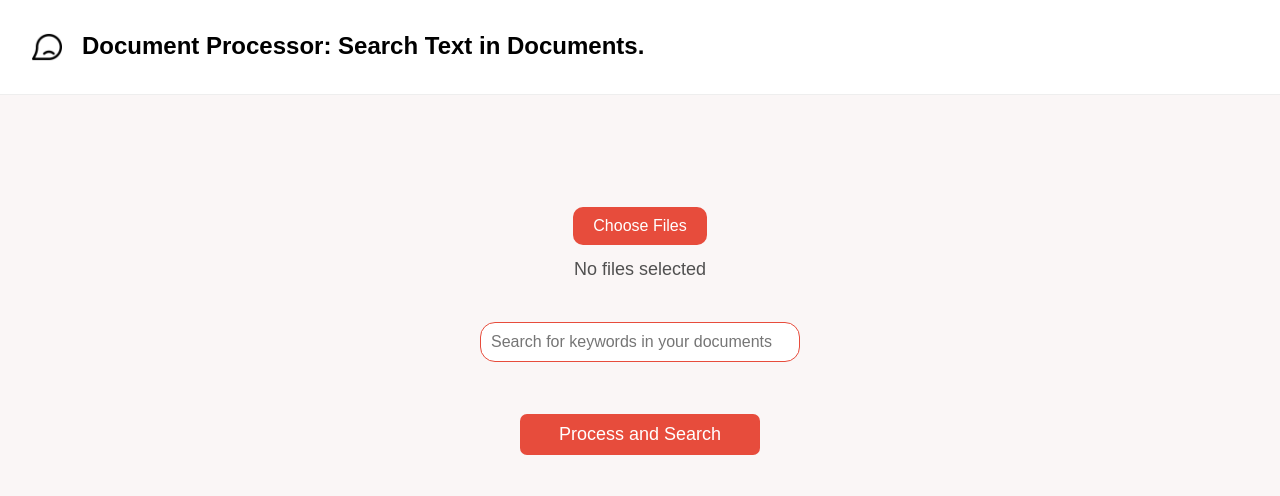
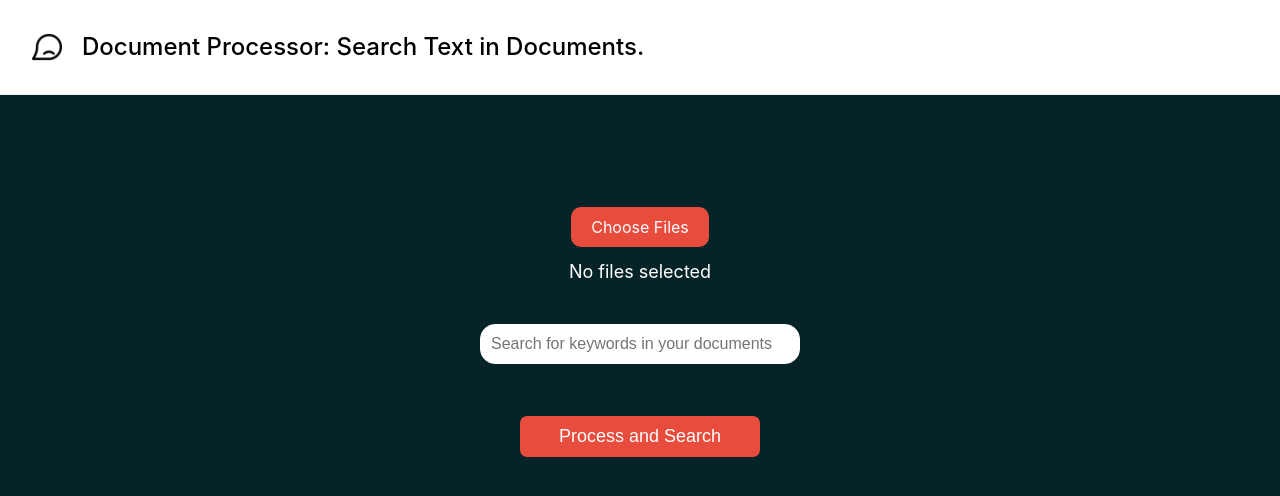
Before and after one commit to ElizabethSobiya/file_search, a plain HTML site: page index.html in a window 1280 px wide. Drawn offline with nearby package versions, Linux system fonts and the light colour scheme.

Commit message:
Color changes are added

```diff
--- a/index.css
+++ b/index.css
@@ -6,7 +6,7 @@
 }
 
 body {
-  font-family: Arial, sans-serif;
+  font-family: 'Inter','Segoe UI',Helvetica Neue, sans-serif;;
   overflow-y: scroll;
 }
 /* Header styles */
@@ -31,12 +31,13 @@ body {
 .headerMain h1 {
   margin-left: 20px;
   font-size: 24px;
+  font-weight: 500
 }
 .wholeContent{
-  background-color: #faf6f6;
+  background-color: rgb(6, 36, 39);
   height: 100vh;
   width: 100vw;
-  color: #505050;
+  color: #fff;
 }
 /* Search input and button styles */
 .inputContent {
@@ -168,7 +169,7 @@ display: none;
   align-items: center;
   outline: none;
   width: 20rem;
-  border: #e74c3c 1px solid;
+  border: #fff 1px solid;
   border-radius: 15px;
   -webkit-border-radius: 15px;
   -moz-border-radius: 15px;
```
